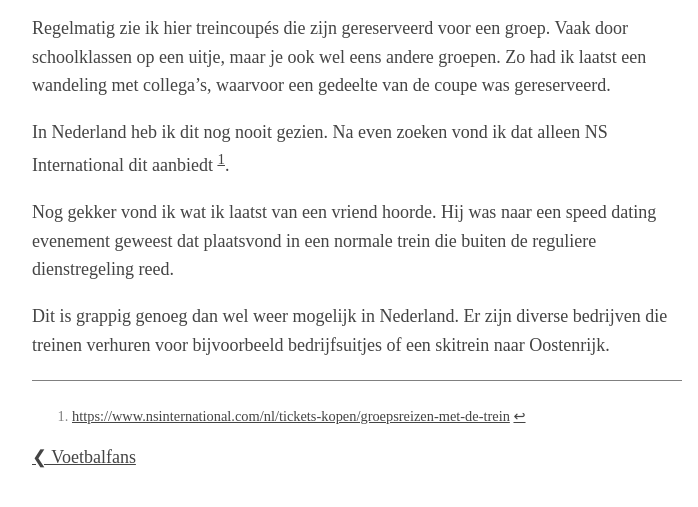
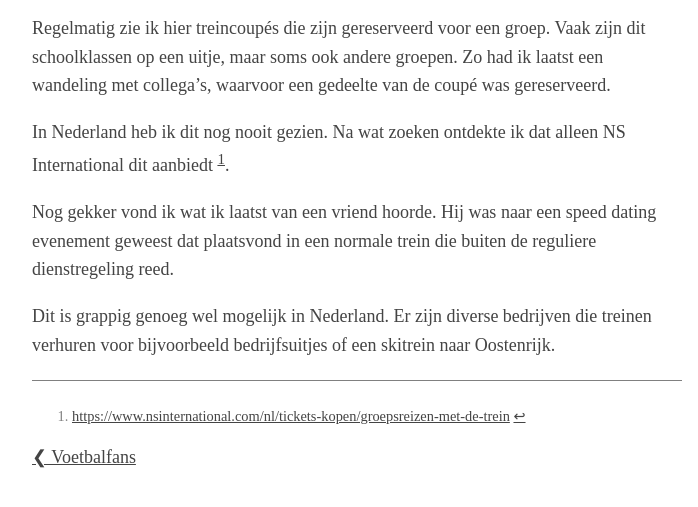
Before and after one commit to Roald87/roaldin.ch, a Jekyll site: the page built from _posts/2024-08-06-groepsreserveringen.md, in a window 1280 px wide, cut to the strip 372-879 px from the top of the page. Shown: the whole strip, without its empty margins (283-981 px from the left). Built offline with Jekyll 4.4.1, drawn with Linux system fonts in a browser that asks for light colours; comment, search, counter and statistics services are not loaded.

Commit message:
Spellcheck by ChatGPT

```diff
--- a/_posts/2024-08-06-groepsreserveringen.md
+++ b/_posts/2024-08-06-groepsreserveringen.md
@@ -4,14 +4,14 @@ title: Groepsreserveringen
 image: generated/groepsreserveringen-1-500-3311335b3.webp
 ---
 
-{% picture groepsreserveringen-1.jpg --alt Gereseveerd bord op een parkeerplaats. %}
+{% picture groepsreserveringen-1.jpg --alt Gereserveerd bord op een parkeerplaats. %}
 
-Regelmatig zie ik hier treincoupés die zijn gereserveerd voor een groep. Vaak door schoolklassen op een uitje, maar je ook wel eens andere groepen. Zo had ik laatst een wandeling met collega’s, waarvoor een gedeelte van de coupe was gereserveerd.
+Regelmatig zie ik hier treincoupés die zijn gereserveerd voor een groep. Vaak zijn dit schoolklassen op een uitje, maar soms ook andere groepen. Zo had ik laatst een wandeling met collega’s, waarvoor een gedeelte van de coupé was gereserveerd.
 
-In Nederland heb ik dit nog nooit gezien. Na even zoeken vond ik dat alleen NS International dit aanbiedt [^1].
+In Nederland heb ik dit nog nooit gezien. Na wat zoeken ontdekte ik dat alleen NS International dit aanbiedt [^1].
 
 Nog gekker vond ik wat ik laatst van een vriend hoorde. Hij was naar een speed dating evenement geweest dat plaatsvond in een normale trein die buiten de reguliere dienstregeling reed.
 
-Dit is grappig genoeg dan wel weer mogelijk in Nederland. Er zijn diverse bedrijven die treinen verhuren voor bijvoorbeeld bedrijfsuitjes of een skitrein naar Oostenrijk.
+Dit is grappig genoeg wel mogelijk in Nederland. Er zijn diverse bedrijven die treinen verhuren voor bijvoorbeeld bedrijfsuitjes of een skitrein naar Oostenrijk.
 
 [^1]: <https://www.nsinternational.com/nl/tickets-kopen/groepsreizen-met-de-trein>
```
